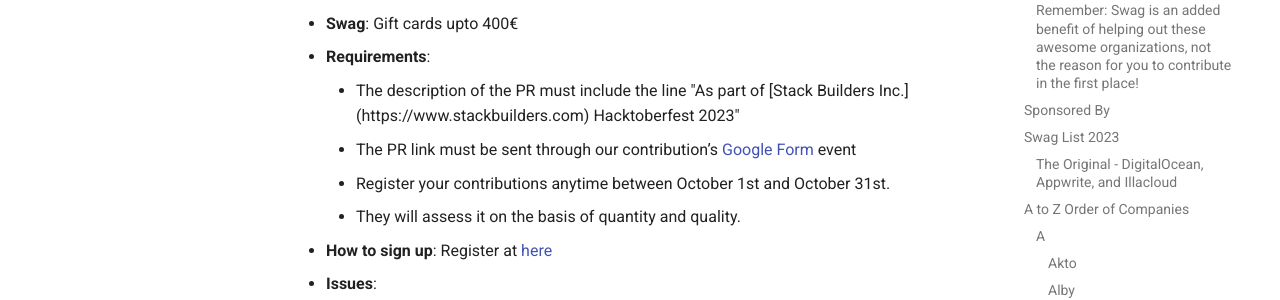
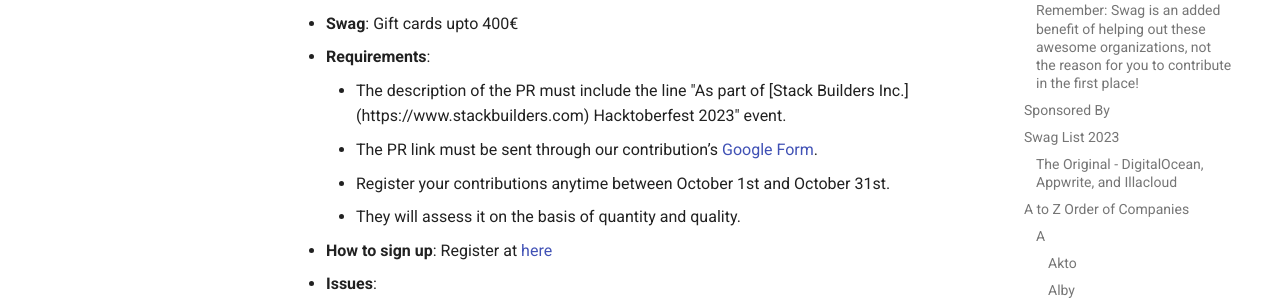
Before and after one commit to crweiner/hacktoberfest-swag-list, an MkDocs documentation site: the page built from docs/list.md, in a window 1280 px wide and 900 px high, scrolled down 12208 px. Shown: the part 179-479 px from the top of the window. Built offline with MkDocs 1.6.1 and Material for MkDocs 9.7.7, drawn with Linux system fonts in a browser that asks for light colours; plug-ins that fetch from the network failed and are left out; comment, search, counter and statistics services are not loaded; some of the changed lines change nothing that is shown.

Commit message:
updated the requirements

```diff
--- a/docs/list.md
+++ b/docs/list.md
@@ -402,9 +402,8 @@
 
 - **Swag**: Gift cards upto 400€
 - **Requirements**:
-    - The description of the PR must include the line "As part of [Stack Builders Inc.] (https://www.stackbuilders.com) Hacktoberfest 2023"
-    - The PR link must be sent through our contribution’s [Google Form](https://forms.gle/rXJwxjGEnv6e1DbWA)
-event
+    - The description of the PR must include the line "As part of [Stack Builders Inc.] (<http:>https://www.stackbuilders.com</http:>) Hacktoberfest 2023" event.
+    - The PR link must be sent through our contribution’s [Google Form](https://forms.gle/rXJwxjGEnv6e1DbWA).
     - Register your contributions anytime between October 1st and October 31st.
     - They will assess it on the basis of quantity and quality.
 - **How to sign up**: Register at [here](https://docs.google.com/forms/d/1mjgfW25HCQQnXYmGuTL9W2ao-DFaeoYW7lWM_5E8QmQ/viewform?edit_requested=true)
```
